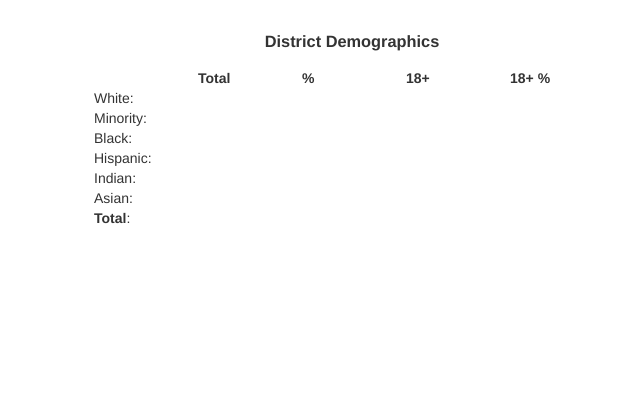
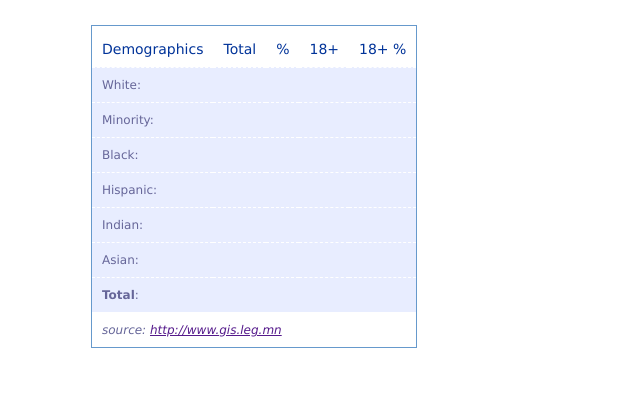
Before and after one commit to TonyAngelo/mnlegV2, a Python web app: template templates/mnleg-district-gmap.html in a window 1280 px wide. Shown: the part 651-1056 px from the top of the page, without its empty margins (149-789 px from the left). Before the commit the page ends 875 px from the top, so only its background shows below. Run offline with Jinja, Linux system fonts and the light colour scheme; the template is opened without the code that fills it, so the values that code supplies are empty; some libraries are stand-ins or nearby versions.

Commit message:
Random changes

```diff
--- a/elections.py
+++ b/elections.py
@@ -30,7 +30,7 @@ def fetchDistrictDemoData(district):
 			demographics[w]=v
 			if len(page)<=0:
 				loop=False
-	return demographics
+	return demographics,url
 
 def fetchSenatehPVIfeed():
 	response = get_contents_of_url(senate_hpvi_feed_url)
--- a/mnleg.py
+++ b/mnleg.py
@@ -589,9 +589,10 @@ def getDistrictById(district_id): # individual district
  		if legislator!=None:
 	 		data['legislator']=legislator
 
-	 	demo=fetchDistrictDemoData(data['boundary_id'])
+	 	demo,url=fetchDistrictDemoData(data['boundary_id'])
 	 	if demo!=None:
 	 		data['district_demo']=demo
+	 		data['district_demo_url']=url
 
 	 	election=get2012ElectionResultsbyDistrict(data['name'],data['chamber'])
 	 	if election!=None:
--- a/static/main.css
+++ b/static/main.css
@@ -410,6 +411,45 @@ h2 {
 #house-district-hpvi-graph {
   display:inline-block;
 }
+
+/******************************************************************
+*******************************************************************
+***************************  District  ****************************
+*******************************************************************
+******************************************************************/
+
+#district-demo {
+  font-family: "Lucida Sans Unicode", "Lucida Grande", Sans-Serif;
+  font-size: 12px;
+  margin: 25px 0px 25px 0px;
+  /*width: 480px;*/
+  text-align: left;
+  border-collapse: collapse;
+  border: 1px solid #69c;
+}
+
+#district-demo th {
+  padding: 15px 10px 10px 10px;
+  font-weight: normal;
+  font-size: 14px;
+  color: #039;
+}
+
+#district-demo tbody {
+  background: #e8edff;
+}
+
+#district-demo td {
+  padding: 10px;
+  color: #669;
+  border-top: 1px dashed #fff;
+}
+
+#district-demo tbody tr:hover td {
+  color: #339;
+  background: #d0dafd;
+}
+
 
 /******************************************************************
 *******************************************************************
--- a/templates/mnleg-district-gmap.html
+++ b/templates/mnleg-district-gmap.html
@@ -105,11 +105,17 @@
 <div id="map_canvas" style="width:800px;height:500px;"></div><br>
 ne: {{data.bbox[1][0]}},{{data.bbox[1][1]}} sw: {{data.bbox[0][0]}}, {{data.bbox[0][1]}}
 <span style="margin:0px 0px 0px 250px">click district overlay for details
-<br><br>
-<table>
-  <caption><h3>District Demographics</h3></caption>
-  <tr><td width='100px'></td><td width='100px'><strong>Total</strong></td><td width='100px'><strong>%</strong></td><td width='100px'><strong>18+</strong></td><td width='100px'><strong>18+ %</strong></td></tr>
 
+<table id='district-demo' summary='district demographics'>
+<thead>
+  <tr><th>Demographics</th><th>Total</th><th>%</th><th>18+</th><th>18+ %</th></tr>
+</thead>
+<tfoot>
+<tr>
+<td colspan="5"><em>source: <a href='{{data.district_demo_url}}' target='_blank'>http://www.gis.leg.mn</a></em></td>
+</tr>
+</tfoot>
+<tbody>
   <tr><td>White: </td><td>{{data.district_demo['White']}}</td><td>{{data.district_demo['Percentage White']}}</td><td>{{data.district_demo['18+ White']}}</td><td>{{data.district_demo['Percent 18+ White']}}</td></tr>
 
   <tr><td>Minority: </td><td>{{data.district_demo['Total Minority']}}</td><td>{{data.district_demo['Percent Total Minority']}}</td><td>{{data.district_demo['18+ Minority']}}</td><td>{{data.district_demo['Percent 18+ Minority']}}</td></tr>
@@ -122,7 +128,7 @@ ne: {{data.bbox[1][0]}},{{data.bbox[1][1]}} sw: {{data.bbox[0][0]}}, {{data.bbox
 
   <tr><td>Asian: </td><td>{{data.district_demo['Asian']}}</td><td>{{data.district_demo['Percent Asian']}}</td><td>{{data.district_demo['18+ Asian']}}</td><td>{{data.district_demo['Percent 18+ Asian']}}</td></tr>
 
-  <tr><td><strong>Total</strong>: </td><td><strong>{{data.district_demo['Population']}}</strong></td><td></td><td></td><td></td></tr>
+  <tr><td><strong>Total</strong>: </td><td><strong>{{data.district_demo['Population']}}</strong></td><td></td><td></td><td></td></tr></tbody>
 </table>
 <br><br>
 {% endblock %}
```
Also changed, not shown: other parts of static/main.css (+44 -43 lines), templates/front.html (+0 -11 lines), templates/mnleg-districts-page.html (+10 -1 lines).
